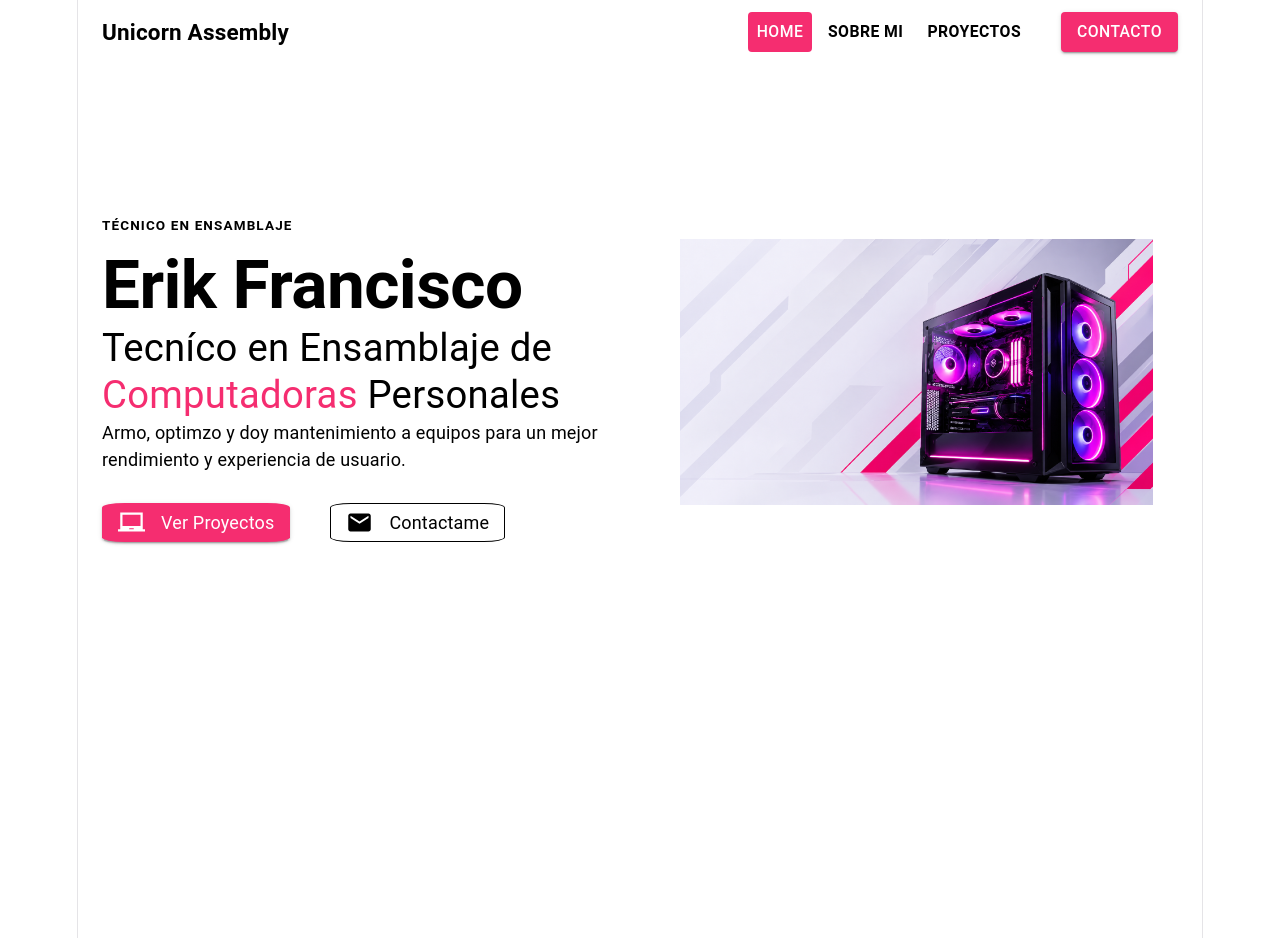
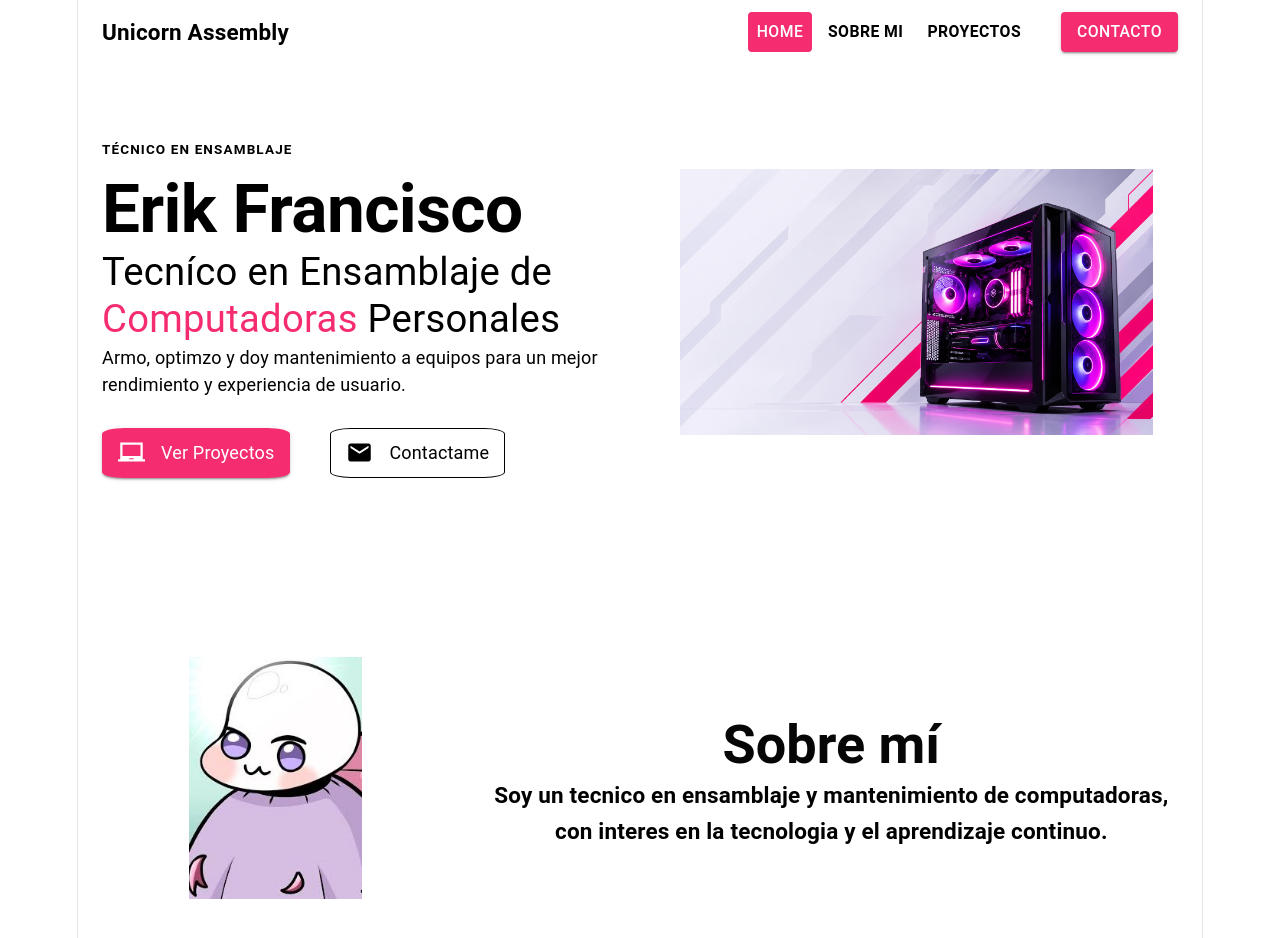
Before and after one commit to EvolKcol/Portafolio-ErikCastillo, a React (Vite) app: page / in a window 1280 px wide. Shown: the top 938 px of the page. Built offline with nearby package versions, Linux system fonts and the light colour scheme.

Commit message:
feat:Avanzando con seccion Sobre Mi

```diff
--- a/src/Components/Hero.jsx
+++ b/src/Components/Hero.jsx
@@ -6,7 +6,7 @@ function Hero() {
   return (
     <Box sx={{
       display: 'flex',
-      minHeight: '520px',
+      minHeight: '380px',
       alignItems: 'center',
       backgroundColor: '#ffffff',
 
@@ -44,12 +44,12 @@ function Hero() {
               color:"#000000",
 
             }}>
-              Tecníco en Ensamblaje de <br/> <Typography variant="h4" sx={{color:"#F52D70", display: 'inline-block'}}>Computadoras</Typography> Personales
+              Tecníco en Ensamblaje de <Typography variant="h4" sx={{color:"#F52D70", display: 'inline-block'}}>Computadoras</Typography> Personales
             </Typography>
 
             <Typography variant="body1"
             sx={{
-              color:"#000000",
+              color:"#000000"
             }}>
               Armo, optimzo y doy mantenimiento a equipos para un mejor rendimiento y experiencia de usuario.
             </Typography>
@@ -64,7 +64,8 @@ function Hero() {
               sx={{
                 backgroundColor: '#F52D70',
                 borderRadius:"12%",
-                textTransform:"none"
+                textTransform:"none",
+                height:"50px"
 
               }}>
                 <Box
@@ -85,6 +86,7 @@ function Hero() {
                 borderColor:"#000000",
                 borderRadius:"12%",
                 textTransform:"none",
+                height:"50px"
 
 
               }}>
--- a/src/Components/SobreMi.jsx
+++ b/src/Components/MiSobre.jsx
@@ -1,10 +1,10 @@
-import { Box, Container, Typography } from "@mui/material";
+import { Box, Container, Typography } from "@mui/material"
 
-function SobreMi(){
+function MiSobre(){
     return(
         <Box sx={{
             display: 'flex',
-            minHeight: '520px',
+            minHeight: '380px',
             alignItems: 'center',
             backgroundColor: '#ffffff',
             py:6
@@ -12,34 +12,39 @@ function SobreMi(){
             <Container maxWidth="lg">
                 <Box sx={{
                     display:"flex",
-                    gap:5,
+                    gap:2,
+                    alignItems:"center"
 
                 }}>
                     <Box sx={{
                         width:"50%",
+                        alignItems:"start",
+                        marginRight:"20px"
 
                     }}>
-                        <Box component="img" src="" sx={{
-                            width:"",
-                            height:""
+                        <Box component="img" src="./Doro.jpg" sx={{
+                            width:"50%",
+                            height:"30%"
                         }}>
 
                         </Box>
                     </Box>
                     <Box sx={{
-                        width:"50%"
+                        width:"100%",
+
+                        display:"block"
                     }}>
-                        <Typography variant="h2" sx={{
+                        <Typography variant="h3" sx={{
                             fontWeight:"bold",
-                            color:"#0000"
+                            color:"#000000f9"
                         }}>
                             Sobre mí
 
                         </Typography>
 
-                        <Typography variant="h5" sx={{
+                        <Typography variant="h6" sx={{
                             fontWeight:"bold",
-                            color:"#0000"
+                            color:"#000000"
                         }}>
                             Soy un tecnico en ensamblaje y mantenimiento de computadoras, con interes en la tecnologia y el aprendizaje continuo.
 
@@ -54,4 +59,4 @@ function SobreMi(){
     )
 }
 
-export default SobreMi
+export default MiSobre
--- a/src/pages/Home.jsx
+++ b/src/pages/Home.jsx
@@ -1,10 +1,12 @@
 import Hero from "../Components/Hero"
-import SobreMi from "../Components/SobreMi"
+import MiSobre from "../Components/MiSobre"
+
+
 function Home() {
   return (
     <>
       <Hero />
-      <SobreMi/>
+      <MiSobre />
 
     </>
   )
```
Also changed, not shown: public/Doro.jpg (added), 1 other file (tests, documents, lock files or other folders).
